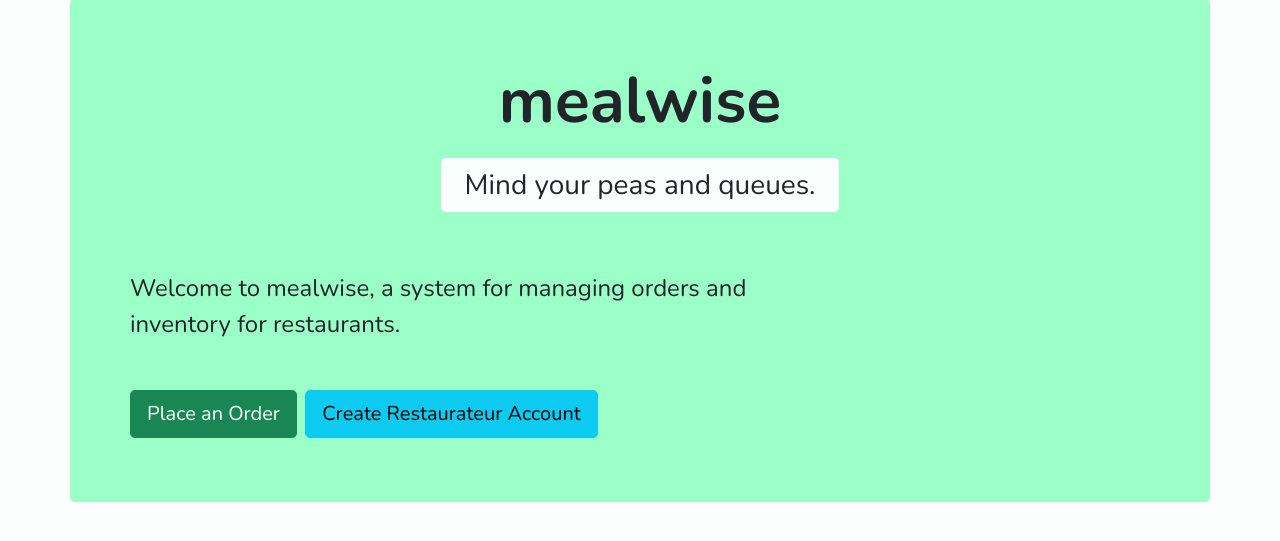
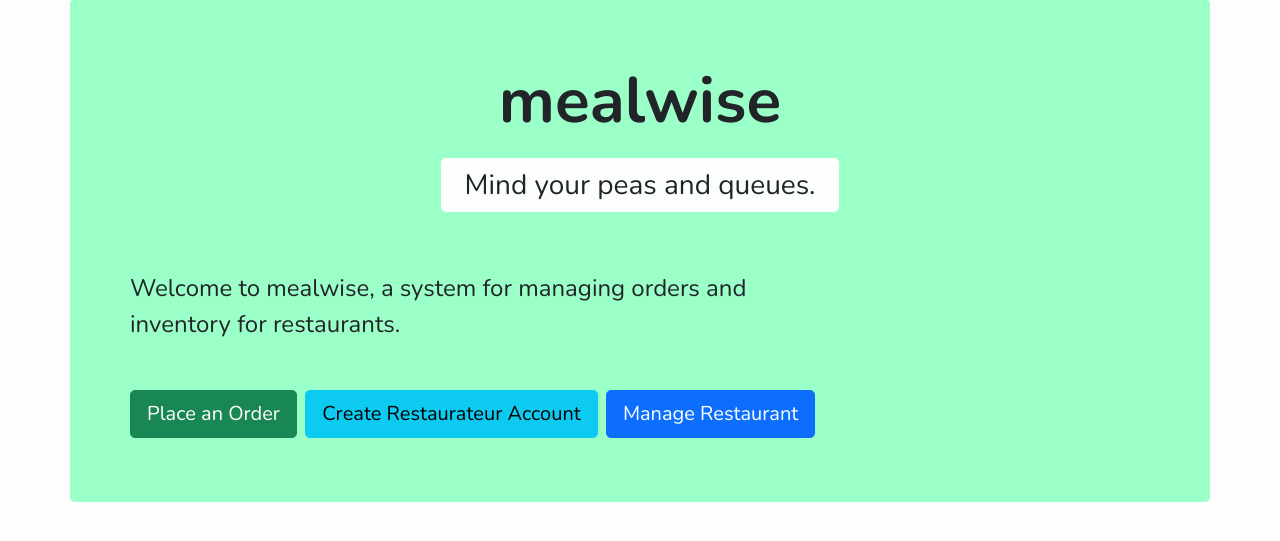
Before and after one commit to iamjameswalters/codecademy-mealwise, a Django app: page / in a window 1280 px wide. Shown: the part 81-622 px from the top of the page. Run offline with Django 3.2, Linux system fonts and the light colour scheme.

Commit message:
Added login button to jumbotron

```diff
--- a/mealwise/inventory/templates/inventory/home.html
+++ b/mealwise/inventory/templates/inventory/home.html
@@ -24,7 +24,7 @@
     <p class="col-md-8 fs-4 pt-3 mb-5">
       Welcome to mealwise, a system for managing orders and inventory for restaurants.
     </p>
-    <a href="{% url 'create_purchase' %}" class="btn btn-success btn-lg">Place an Order</a> <a href="{% url 'signup' %}" class="btn btn-info btn-lg ms-1">Create Restaurateur Account</a>
+    <a href="{% url 'create_purchase' %}" class="btn btn-success btn-lg">Place an Order</a> <a href="{% url 'signup' %}" class="btn btn-info btn-lg ms-1">Create Restaurateur Account</a> <a href="{% url 'login' %}" class="btn btn-primary btn-lg ms-1">Manage Restaurant</a>
     {% endif %}
   </div>
 </div>
```
